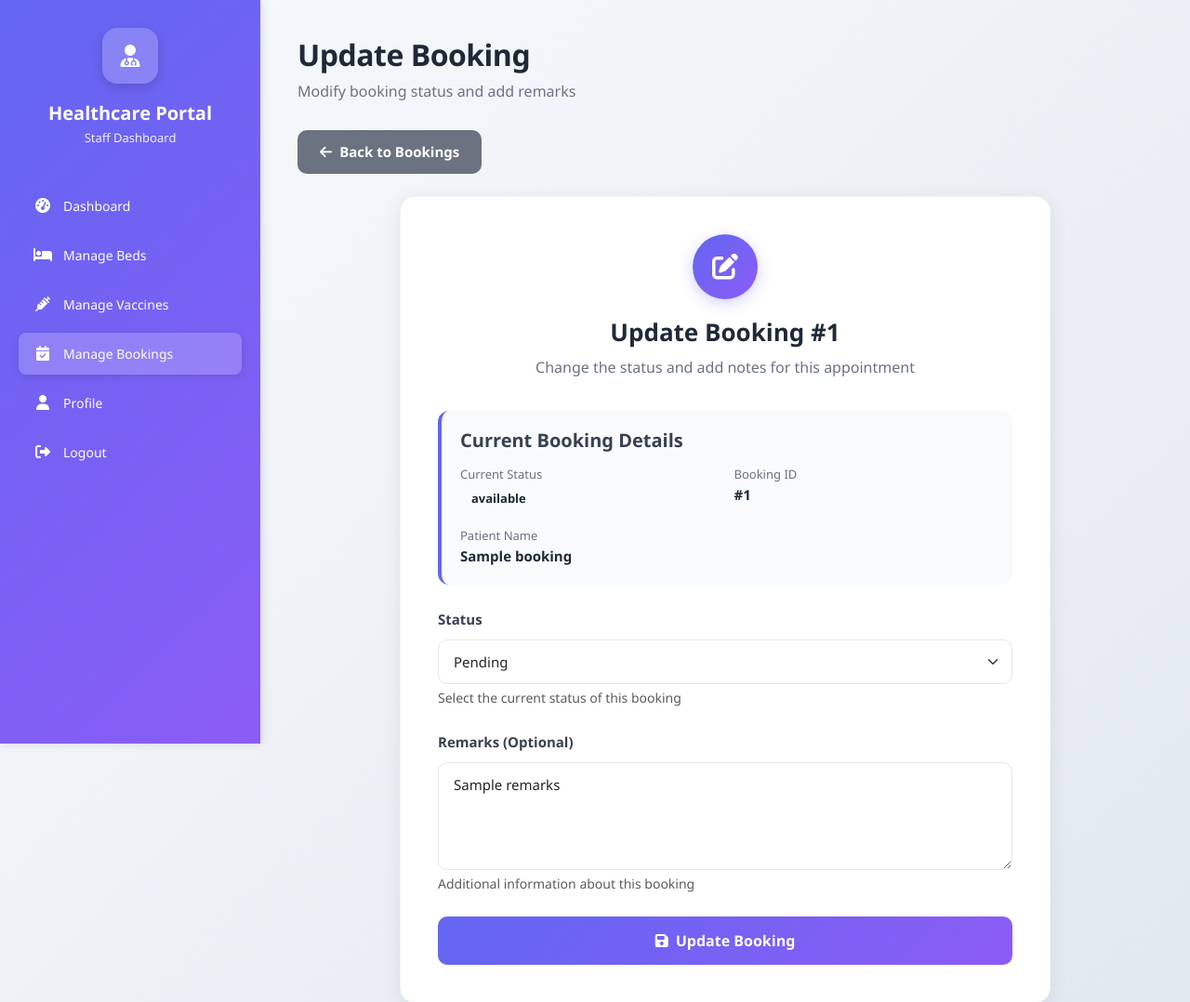
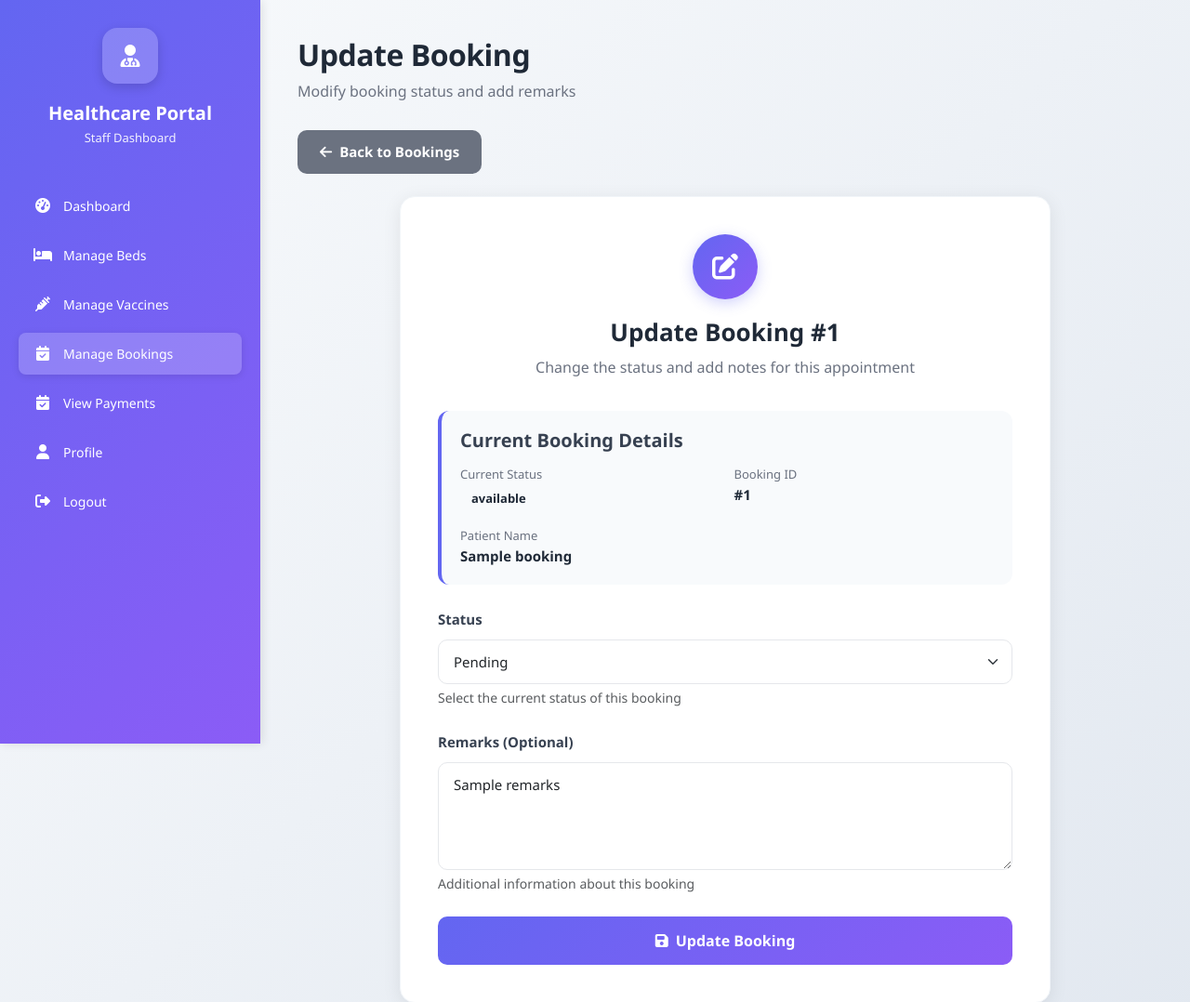
Before and after one commit to shrutisrivastava-star/healthcare_bookings, a Python web app: template templates/staff/update_bookings.html in a window 1280 px wide. Shown: the top 1078 px of the page at 93% size. Run offline with Jinja, Linux system fonts and the light colour scheme; the template is opened without the code that fills it: most values are stand-ins (such as "Sample title", 1, 10 or a date in 2020).

Commit message:
updated manage_bookings

```diff
--- a/templates/staff/update_bookings.html
+++ b/templates/staff/update_bookings.html
@@ -364,6 +364,7 @@
                 <li><a href="{{ url_for('manage_beds') }}"><i class="fas fa-bed"></i> Manage Beds</a></li>
                 <li><a href="{{ url_for('manage_vaccines') }}"><i class="fas fa-syringe"></i> Manage Vaccines</a></li>
                 <li><a href="{{ url_for('staff_bookings') }}" class="active"><i class="fas fa-calendar-check"></i> Manage Bookings</a></li>
+                <li><a href="{{ url_for('staff_payments') }}"><i class="fas fa-calendar-check"></i> View Payments</a></li>
                 <li><a href="{{ url_for('staff_profile') }}"><i class="fas fa-user"></i> Profile</a></li>
                 <li><a href="{{ url_for('logout') }}"><i class="fas fa-sign-out-alt"></i> Logout</a></li>
             </ul>
```
